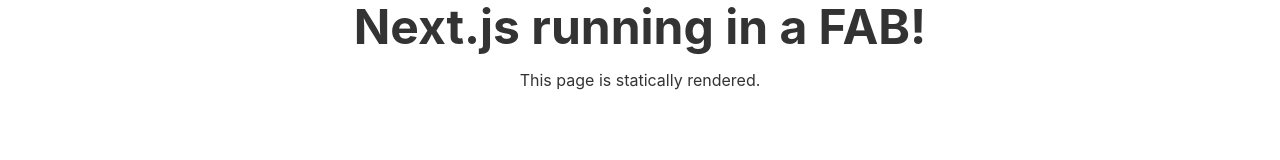
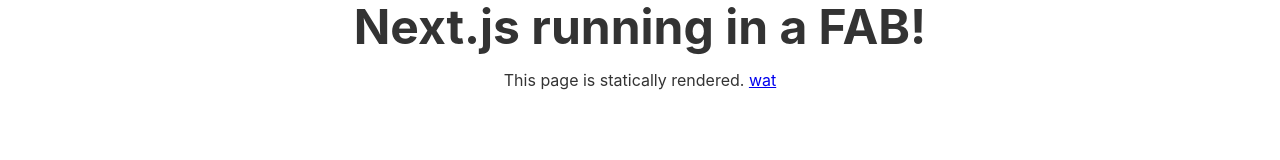
Before and after one commit to fab-spec/nextjs-demo, a Next.js app: page / in a window 1280 px wide. Shown: the part 308-468 px from the top of the page. Built offline with nearby package versions, Linux system fonts and the light colour scheme.

Commit message:
fixed Link usage on homepage

```diff
--- a/pages/index.js
+++ b/pages/index.js
@@ -15,7 +15,7 @@
       <img src={require('../assets/fab-logo-square.png')} alt=""/>
       <h1 className='title'>Next.js running in a FAB!</h1>
       <p className='description'>
-        This page is statically rendered.
+        This page is statically rendered. <Link href='/background/300'>wat</Link>
       </p>
 
 
@@ -26,13 +26,13 @@
             <p>Dropping <code>getInitialProps</code> onto a page will make it dynamic.</p>
           </a>
         </Link>
-        <Link href='/background/300'>
+        <Link href="/background/[size]" as="/background/300">
           <a className='card'>
             <h3>With arguments</h3>
             <p>By using a filename like <code>bill/[size].js</code> we can create a dynamic Bill Murray wallpaper</p>
           </a>
         </Link>
-        <Link href='/background/400'>
+        <Link href="/background/[size]" as="/background/400">
           <a className='card'>
             <h3>Bigger Bill Murray</h3>
             <p>Same as the previous link, but the images are bigger!</p>
```
